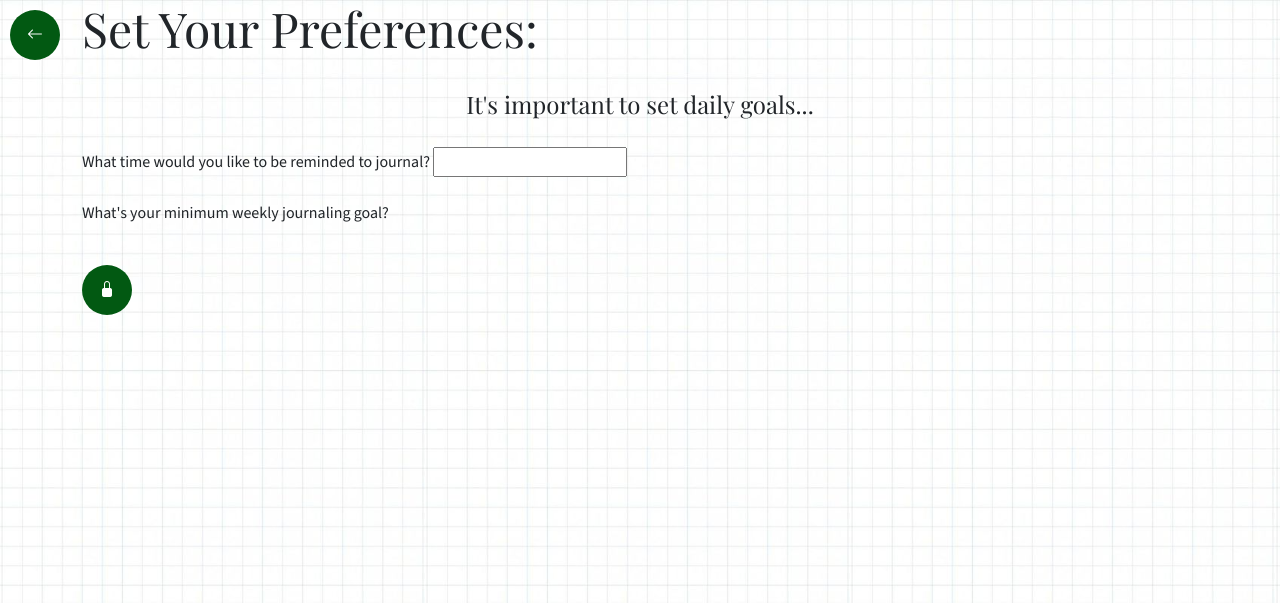
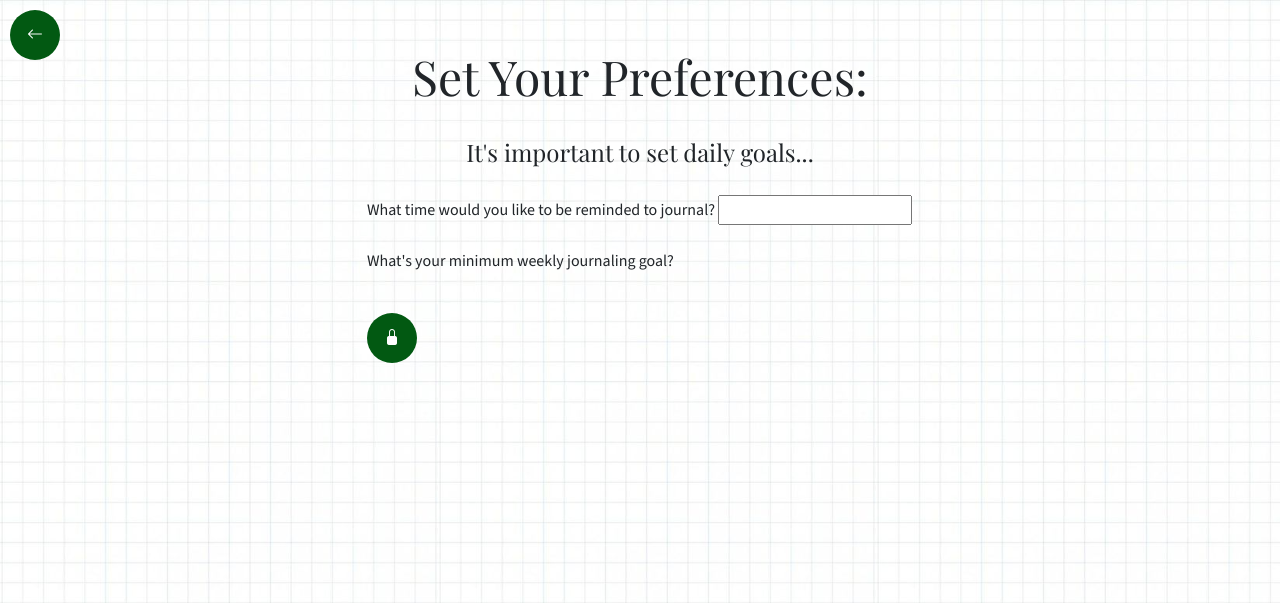
Before and after one commit to SalmaAqa89/WHIONSLargeGroupProject, a Django app: template tasks/templates/registration/set_preferences.html in a window 1280 px wide. Shown: the top 603 px of the page. Run offline with Django 4.2, Linux system fonts and the light colour scheme; the template is opened without the code that fills it, so the values that code supplies are empty, except form fields; tables that the repository leaves empty hold one stand-in row (values such as "Sample post"); form fields are guessed from the names that the template uses; some libraries are stand-ins or nearby versions; some web fonts are replaced.

Commit message:
Change structure

```diff
--- a/task_manager/urls.py
+++ b/task_manager/urls.py
@@ -56,6 +56,7 @@ urlpatterns = [
     path('template_choices/',PageViews.template_choices,name = 'template_choices'),
 
 
+
     ]
 
 if settings.DEBUG:
--- a/tasks/templates/components/profile.html
+++ b/tasks/templates/components/profile.html
@@ -2,7 +2,7 @@
 {% block content %}
 <div class="container">
   <div class="row">
-    <div class="col-12">
+    <div class="col-sm-12 col-md-6 offset-md-3">
       <h2 class="text-center mt-5">Edit profile</h2>
       <form action="{% url 'profile' %}" method="post">
         {% csrf_token %}
@@ -12,7 +12,11 @@
           <input type="submit" value="Update" class="btn btn-secondary">
         </div>
       </form>
+      <div class="text-center mt-5">
+        <a class="btn btn-secondary">Delete Account</a>
+      </div>
     </div>
+
   </div>
 </div>
 {% endblock %}
--- a/tasks/templates/pages/journal_log.html
+++ b/tasks/templates/pages/journal_log.html
@@ -24,7 +24,7 @@
       </div>
       <!-- separate journal entries-->
 
-      <div class = "card trash-div">
+      <div class = "card trash-div mt-4">
         <div class="card-header">
           <ul class="nav nav-pills" id = "nav-pills" role = "tablist">
               <li class="nav-item">
--- a/tasks/templates/registration/set_preferences.html
+++ b/tasks/templates/registration/set_preferences.html
@@ -4,14 +4,14 @@
   <a href="{% url 'home' %}" class="home-button">
     <i class="bi-arrow-left"></i>
   </a>
-  <div class="row">
-    <div class="col-12">
-      <h2>Set Your Preferences:</h2>
+  <div class="row mt-4">
+    <div class="col-sm-12 col-md-6 offset-md-3 mt-4">
+      <h2 class="text-center">Set Your Preferences:</h2>
       <form action="{% url 'set_preferences' %}" method="post">
         {% csrf_token %}
         <input type="hidden" name="next" value="{{ next }}">
         {% include 'partials/bootstrap_form_pref2.html' with form=form %}
-        <button type="submit" class="btn btn-primary circle-button">
+        <button type="submit" class="btn btn-primary circle-button ">
           <i class="bi bi-lock-fill"></i>
         </button>
       </form>
--- a/tasks/views/AuthViews.py
+++ b/tasks/views/AuthViews.py
@@ -6,12 +6,13 @@ from django.contrib.auth.mixins import LoginRequiredMixin
 from django.core.exceptions import ImproperlyConfigured
 from django.shortcuts import redirect, render, get_object_or_404, get_list_or_404
 from django.views import View
-from django.views.generic.edit import FormView, UpdateView
+from django.views.generic.edit import FormView, UpdateView, DeleteView
 from django.urls import reverse
 from tasks.forms import LogInForm, PasswordForm, UserForm, SignUpForm, JournalEntryForm, UserPreferenceForm
 from tasks.models import FlowerGrowth, JournalEntry, UserPreferences, User
 from tasks.forms import LogInForm, PasswordForm, UserForm, SignUpForm, JournalEntryForm, CalendarForm
 from tasks.forms import LogInForm, PasswordForm, UserForm, SignUpForm, JournalEntryForm, CalendarForm
+from django.http import HttpResponseRedirect
 
 class LoginProhibitedMixin:
     """Mixin that redirects when a user is logged in."""
```
